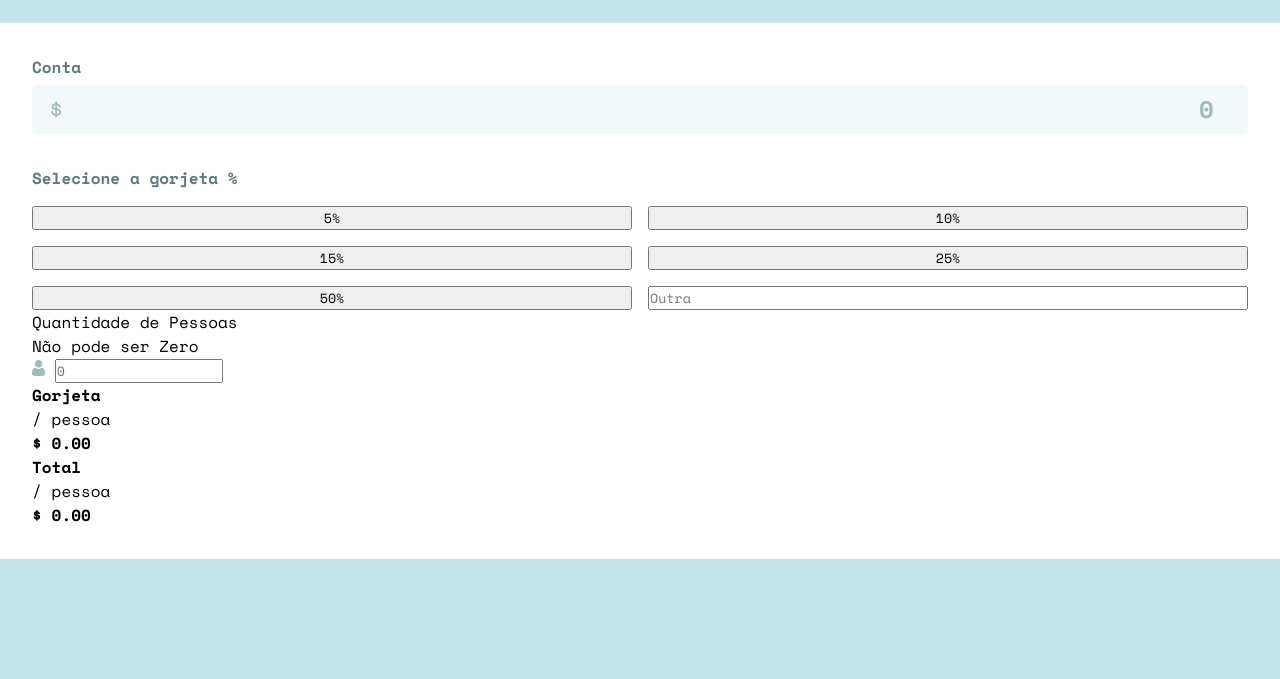
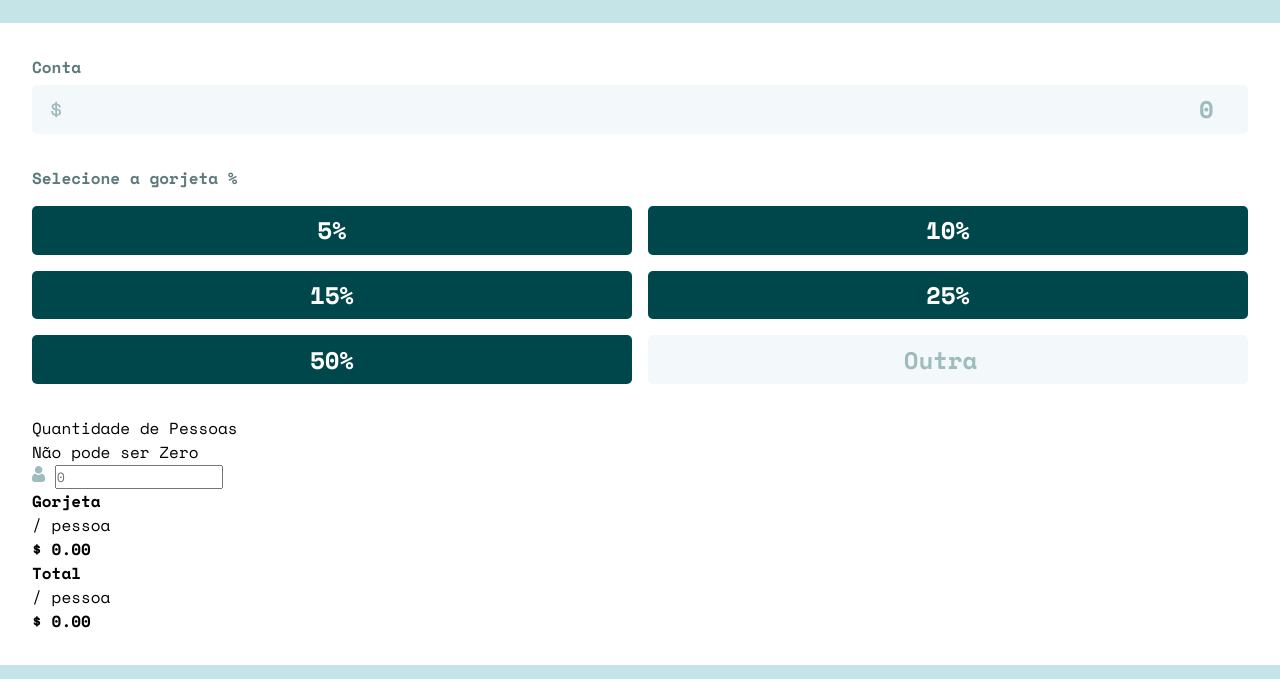
Before and after one commit to giovanna2211/calculadora-de-gorjeta, a plain HTML site: page index.html in a window 1280 px wide. Shown: the part 121-800 px from the top of the page. Drawn offline with nearby package versions, Linux system fonts and the light colour scheme.

Commit message:
Terceiro commit do CSS

```diff
--- a/style.css
+++ b/style.css
@@ -34,7 +34,7 @@ main{
     padding: 2rem;
 }
 
-.conta{
+.conta, .gorjeta{
     margin-bottom: 2rem;
 }
 
@@ -80,6 +80,24 @@ main{
     gap: 1rem;
 }
 
+.gorjeta input{
+    font-size: 1.5rem;
+    font-weight: 700;
+    border: none;
+    text-align: center;
+    outline: none;
+    padding-block: 0.4rem;
+    border-radius: 0.3125rem;
+    background-color: var(--green-800);
+    color: var(--white);
+}
+
 .gorjeta #outra{
     width: 100%;
+    background-color: var(--green-100);
+    color: var(--green-800);
 }
+
+.gorjeta #outra::placeholder{
+    color: var(--green-300);
+}
```
